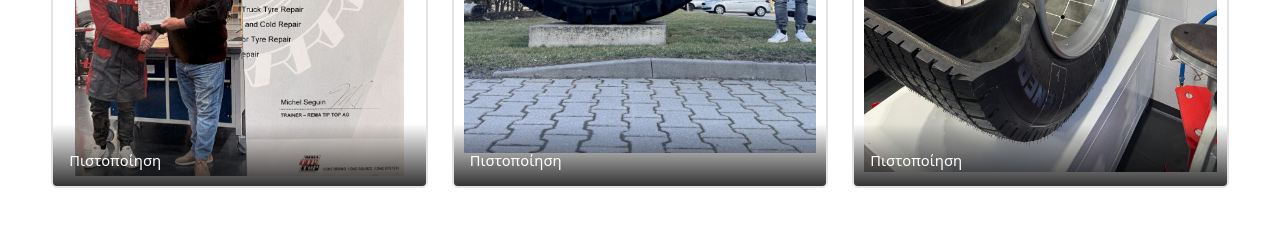
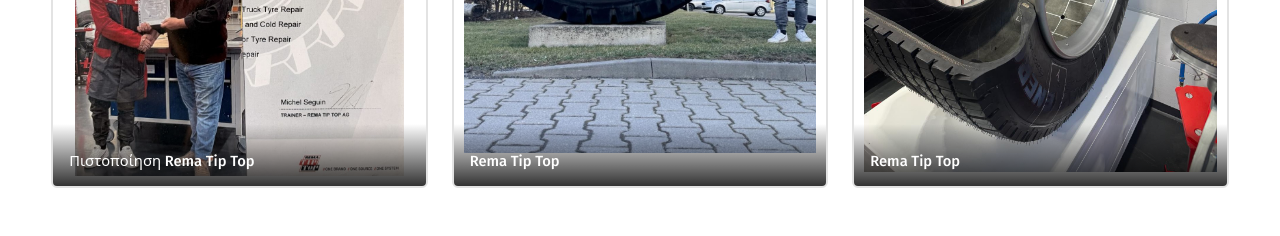
Before and after one commit to AlexisPomaresDiGeronimo/makrygiannis, a plain HTML site: page index.html in a window 1280 px wide. Shown: the part 5080-5316 px from the top of the page. Drawn offline with Linux system fonts and the light colour scheme; a web font is replaced by a local one.

Commit message:
Update certificate captions
Co-Authored-By: Claude Opus 5.5 <noreply@anthropic.com>

```diff
--- a/index.html
+++ b/index.html
@@ -703,9 +703,9 @@
     <h3 class="sub-h reveal">Πτυχία &amp; πιστοποιήσεις</h3>
     <p class="sub-p reveal">Η εκπαίδευση και η πιστοποίησή μας, για τη δική σας σιγουριά.</p>
     <div class="certs">
-      <figure class="photo reveal" data-label="Πτυχίο / Βεβαίωση 1&#10;cert-1.jpg"><img src="assets/photos/cert-1.jpeg" alt="Πιστοποίηση 1"><figcaption>Πιστοποίηση</figcaption></figure>
-      <figure class="photo reveal" data-label="Πτυχίο / Βεβαίωση 2&#10;cert-2.jpg"><img src="assets/photos/cert-2.jpg" alt="Πιστοποίηση 2"><figcaption>Πιστοποίηση</figcaption></figure>
-      <figure class="photo reveal" data-label="Πτυχίο / Βεβαίωση 3&#10;cert-3.jpg"><img src="assets/photos/cert-3.jpg" alt="Πιστοποίηση 3"><figcaption>Πιστοποίηση</figcaption></figure>
+      <figure class="photo reveal" data-label="Πτυχίο / Βεβαίωση 1&#10;cert-1.jpg"><img src="assets/photos/cert-1.jpeg" alt="Πιστοποίηση 1"><figcaption>Πιστοποίηση Rema Tip Top</figcaption></figure>
+      <figure class="photo reveal" data-label="Πτυχίο / Βεβαίωση 2&#10;cert-2.jpg"><img src="assets/photos/cert-2.jpg" alt="Πιστοποίηση 2"><figcaption>Rema Tip Top</figcaption></figure>
+      <figure class="photo reveal" data-label="Πτυχίο / Βεβαίωση 3&#10;cert-3.jpg"><img src="assets/photos/cert-3.jpg" alt="Πιστοποίηση 3"><figcaption>Rema Tip Top</figcaption></figure>
     </div>
 
     <!-- Χώρος εργασίας -->
```
